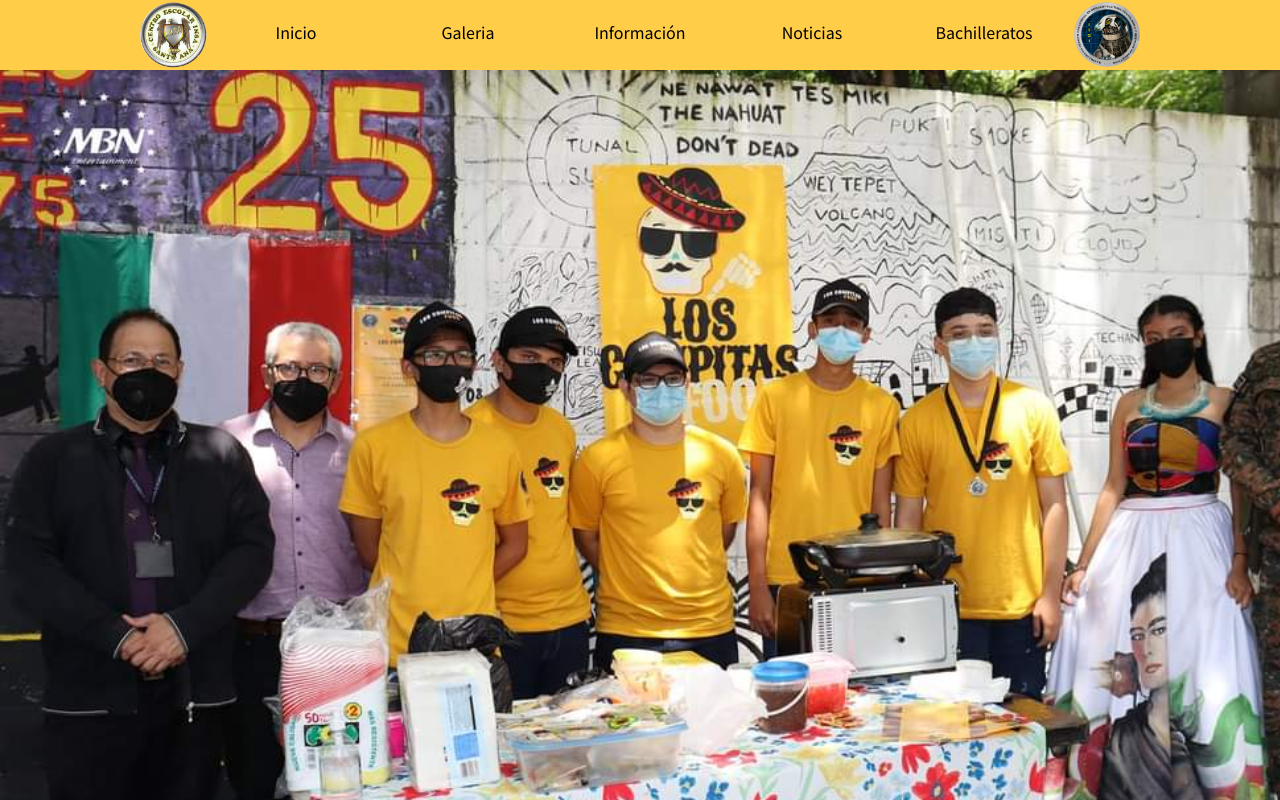
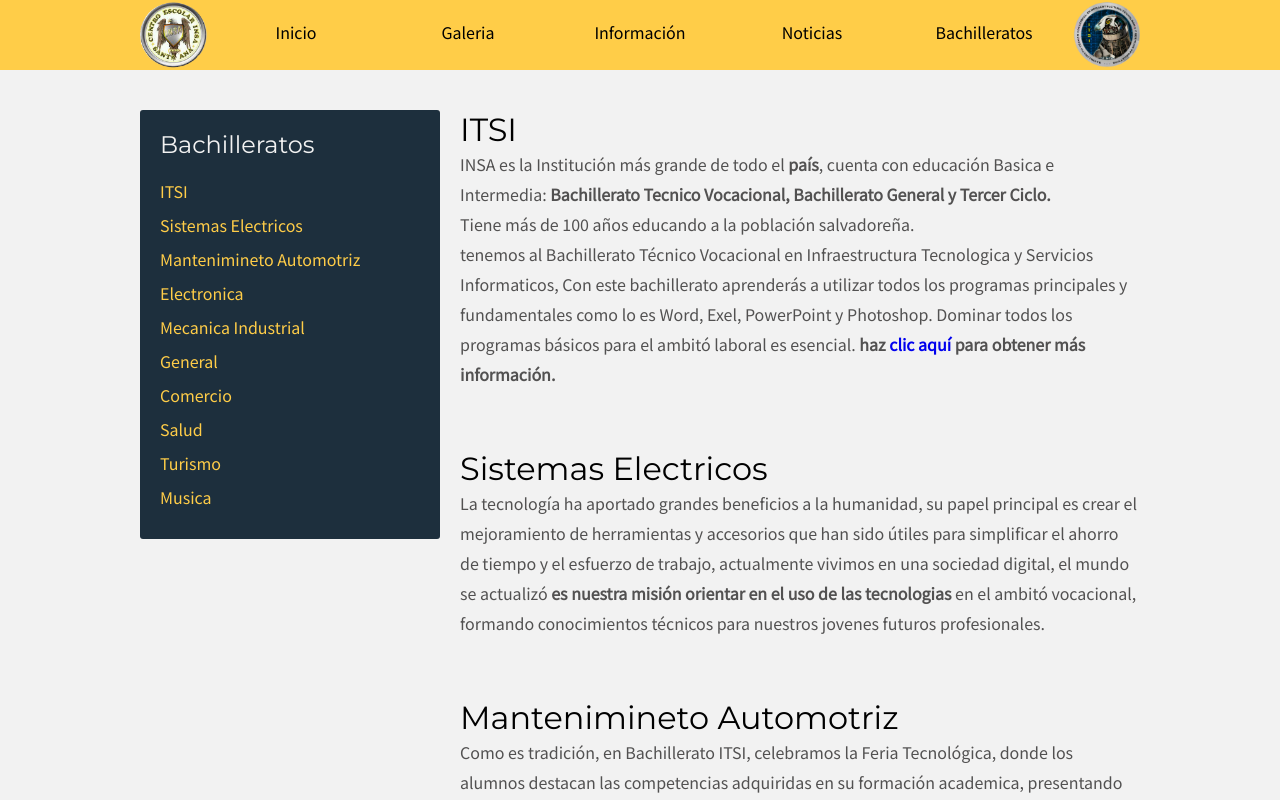
Before and after one commit to C-E-INSA/INSA, a plain HTML site: page Bachilleratos.html in a window 1280 px wide. Shown: the top 800 px of the page. Drawn offline with Linux system fonts and the light colour scheme.

Commit message:
Imagenes

```diff
--- a/Bachilleratos.html
+++ b/Bachilleratos.html
@@ -23,11 +23,6 @@
 				<img class="logo" src="Archivos/Logo ITSI.png" alt="">
 			</div>
 		</nav>
-		<div class="contenedor-imagen">
-			<a href="#blog">
-				<img class="img-header" src="Archivos/BANNER.jpeg" alt="">
-			</a>
-		</div>
 	</header>
 	<main id="blog">
 		<div class="contenedor">
@@ -115,9 +110,6 @@
 		</div>
 	</main>
 	<footer class="footer">
-		<div class="contenedor-imagen">
-			<img class="img-footer" src="Archivos/BANLOW.jpeg" alt="">
-		</div>
 		<nav class="navbar">
 				<div class="contenedor">
 				<a href="index.html">Inicio</a>
```
